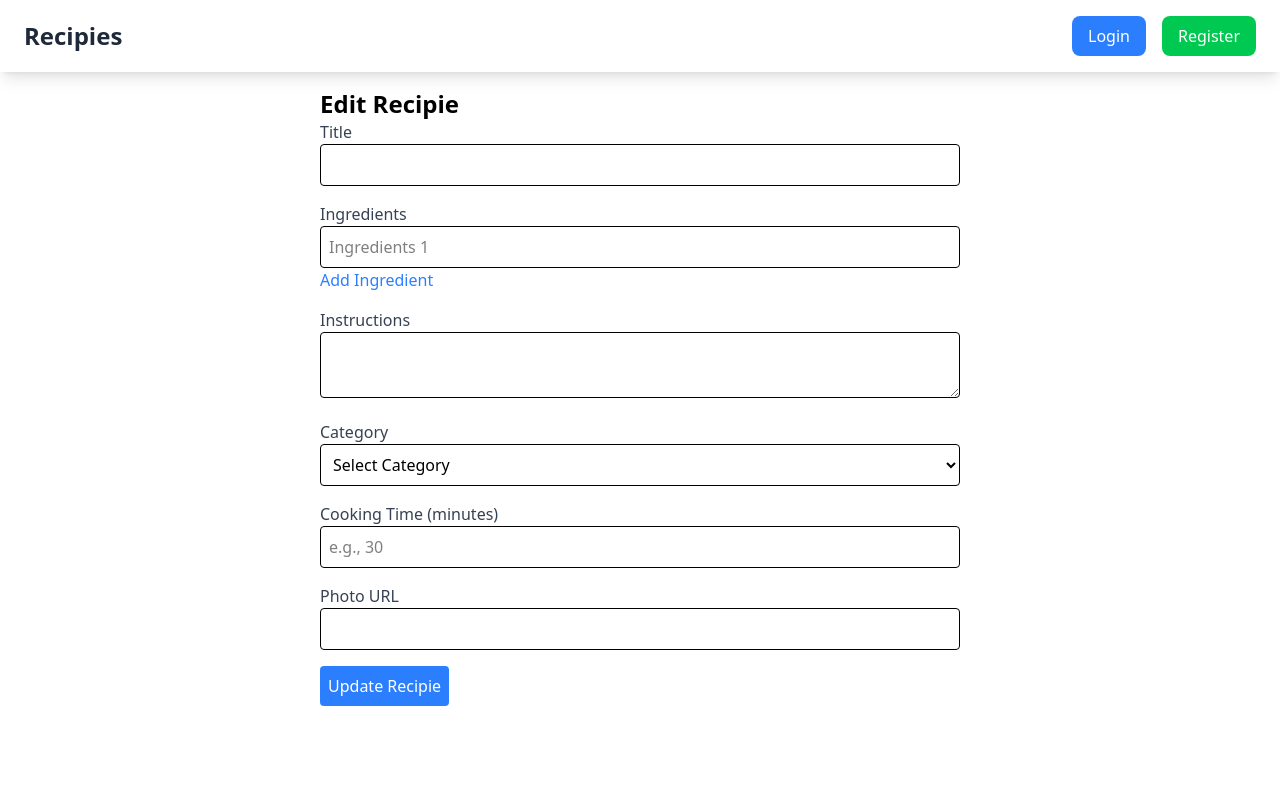
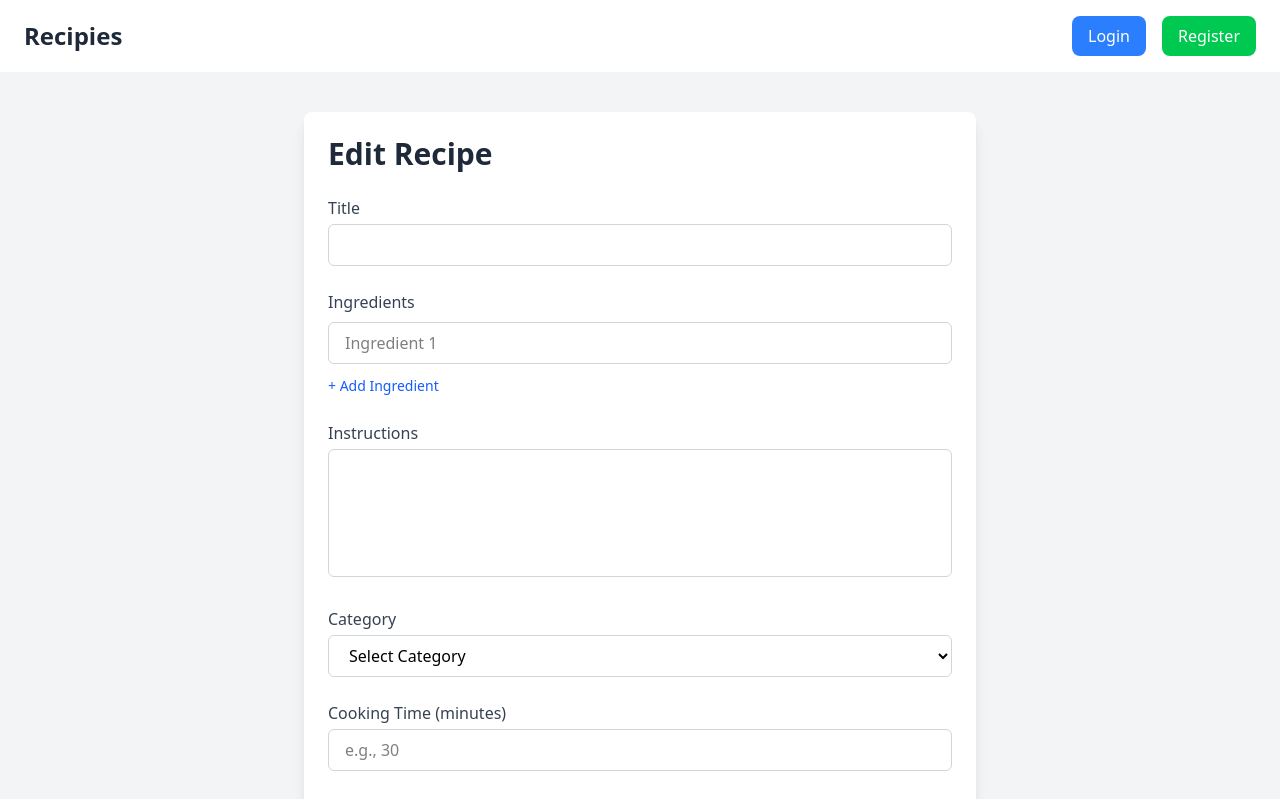
Before and after one commit to dinod001/MERN-Recipe-Application, a React (Vite) app in the folder frontend/: page /edit-recipie/1 in a window 1280 px wide. Shown: the top 799 px of the page. Built offline with nearby package versions, Linux system fonts and the light colour scheme; no server answers.

Commit message:
Becutify the EditRecipie form

```diff
--- a/frontend/src/pages/EditRecipie.jsx
+++ b/frontend/src/pages/EditRecipie.jsx
@@ -16,12 +16,10 @@ const EditRecipie = () => {
   const navigator = useNavigate();
   const { id } = useParams();
 
-  //handle inpit changes
   const handleInputChange = (field, value) => {
     setFormData((prev) => ({ ...prev, [field]: value }));
   };
 
-  //handle ingredient array
   const handleIngredientChange = (index, value) => {
     const newIngredients = [...formdata.ingredients];
     newIngredients[index] = value;
@@ -33,7 +31,6 @@ const EditRecipie = () => {
     }
   };
 
-  //add ingredient
   const addIngredient = () => {
     const lastIngredient =
       formdata.ingredients[formdata.ingredients.length - 1];
@@ -45,7 +42,6 @@ const EditRecipie = () => {
     }
   };
 
-  //remove ingredient
   const removeIngredient = (index) => {
     if (formdata.ingredients.length > 1) {
       const newIngredients = formdata.ingredients.filter((_, i) => i !== index);
@@ -99,36 +95,47 @@ const EditRecipie = () => {
   if (!formdata) return <div>Loading....</div>;
 
   return (
-    <div className="max-w-2xl mx-auto p-4">
-      <h1 className="text-2xl font-bold">Edit Recipie</h1>
-      <form onSubmit={handleSubmit} className="space-y-4">
+    <div className="min-h-screen bg-gray-100 py-10 px-4">
+      <div className="max-w-2xl mx-auto bg-white p-6 shadow-lg rounded-lg">
+        <h1 className="text-3xl font-bold text-gray-800 mb-6">Edit Recipe</h1>
+        <form onSubmit={handleSubmit} className="space-y-6">
+          {/* Title */}
           <div>
-          <label className="block text-gray-700">Title</label>
+            <label className="block text-gray-700 font-medium mb-1">
+              Title
+            </label>
             <input
               type="text"
               value={formdata.title}
               onChange={(e) => handleInputChange("title", e.target.value)}
-            className="w-full p-2 border rounded"
+              className="w-full px-4 py-2 border border-gray-300 rounded-md focus:outline-none focus:ring-2 focus:ring-blue-500"
               required
             />
           </div>
+
+          {/* Ingredients */}
           <div>
-          <label className="block text-gray-700">Ingredients</label>
+            <label className="block text-gray-700 font-medium mb-2">
+              Ingredients
+            </label>
+            <div className="space-y-2">
               {formdata.ingredients.map((ingredient, index) => (
-            <div key={index}>
+                <div key={index} className="flex items-center gap-2">
                   <input
                     type="text"
                     value={ingredient}
-                onChange={(e) => handleIngredientChange(index, e.target.value)}
-                className="w-full p-2 border rounded"
-                placeholder={`Ingredients ${index + 1}`}
+                    onChange={(e) =>
+                      handleIngredientChange(index, e.target.value)
+                    }
+                    className="w-full px-4 py-2 border border-gray-300 rounded-md focus:outline-none focus:ring-2 focus:ring-blue-500"
+                    placeholder={`Ingredient ${index + 1}`}
                     required
                   />
                   {formdata.ingredients.length > 1 && (
                     <button
                       type="button"
                       onClick={() => removeIngredient(index)}
-                  className="ml-2 text-red-500 hover:text-red-700"
+                      className="text-sm text-red-600 hover:text-red-800"
                     >
                       Remove
                     </button>
@@ -137,28 +144,39 @@ const EditRecipie = () => {
               ))}
               <button
                 type="button"
-            className="text-blue-500 hover:underline"
+                className="text-blue-600 text-sm hover:underline mt-1"
                 onClick={addIngredient}
               >
-            Add Ingredient
+                + Add Ingredient
               </button>
             </div>
+          </div>
+
+          {/* Instructions */}
           <div>
-          <label className="block text-gray-700">Instructions</label>
+            <label className="block text-gray-700 font-medium mb-1">
+              Instructions
+            </label>
             <textarea
               type="text"
               value={formdata.instructions}
-            onChange={(e) => handleInputChange("instructions", e.target.value)}
-            className="w-full p-2 border rounded"
+              onChange={(e) =>
+                handleInputChange("instructions", e.target.value)
+              }
+              className="w-full h-32 px-4 py-2 border border-gray-300 rounded-md resize-none focus:outline-none focus:ring-2 focus:ring-blue-500"
               required
             />
           </div>
+
+          {/* Category */}
           <div>
-          <label className="block text-gray-700">Category</label>
+            <label className="block text-gray-700 font-medium mb-1">
+              Category
+            </label>
             <select
               onChange={(e) => handleInputChange("category", e.target.value)}
               value={formdata.category}
-            className="w-full p-2 border rounded"
+              className="w-full px-4 py-2 border border-gray-300 rounded-md focus:outline-none focus:ring-2 focus:ring-blue-500"
               required
             >
               <option value="" disabled>
@@ -171,38 +189,51 @@ const EditRecipie = () => {
               <option value="Snack">Snack</option>
             </select>
           </div>
+
+          {/* Cooking Time */}
           <div>
-          <label className="block text-gray-700">Cooking Time (minutes)</label>
+            <label className="block text-gray-700 font-medium mb-1">
+              Cooking Time (minutes)
+            </label>
             <input
               type="number"
               value={formdata.cookingTime}
               onChange={(e) => handleInputChange("cookingTime", e.target.value)}
-            className="w-full p-2 border rounded"
+              className="w-full px-4 py-2 border border-gray-300 rounded-md focus:outline-none focus:ring-2 focus:ring-blue-500"
               placeholder="e.g., 30"
               min={0}
               required
             />
           </div>
+
+          {/* Photo URL */}
           <div>
-          <label className="block text-gray-700">Photo URL</label>
+            <label className="block text-gray-700 font-medium mb-1">
+              Photo URL
+            </label>
             <input
               type="text"
               value={formdata.photoUrl}
               onChange={(e) => handleInputChange("photoUrl", e.target.value)}
-            className="w-full p-2 border rounded"
+              className="w-full px-4 py-2 border border-gray-300 rounded-md focus:outline-none focus:ring-2 focus:ring-blue-500"
               required
             />
           </div>
+
+          {/* Submit */}
           <button
-          className={`bg-blue-500 text-white p-2 rounded hover:bg-blue-600 ${
-            loading ? "opacity-50 cursor-not-allowed" : ""
+            className={`w-full py-2 px-4 text-white rounded-md transition-colors ${
+              loading
+                ? "bg-blue-400 cursor-not-allowed"
+                : "bg-blue-600 hover:bg-blue-700"
             }`}
             disabled={loading}
             type="submit"
           >
-          {loading ? "Updating ..." : "Update Recipie"}
+            {loading ? "Updating..." : "Update Recipe"}
           </button>
         </form>
+      </div>
     </div>
   );
 };
```
Lines whose indentation alone changed are shown as unchanged.
